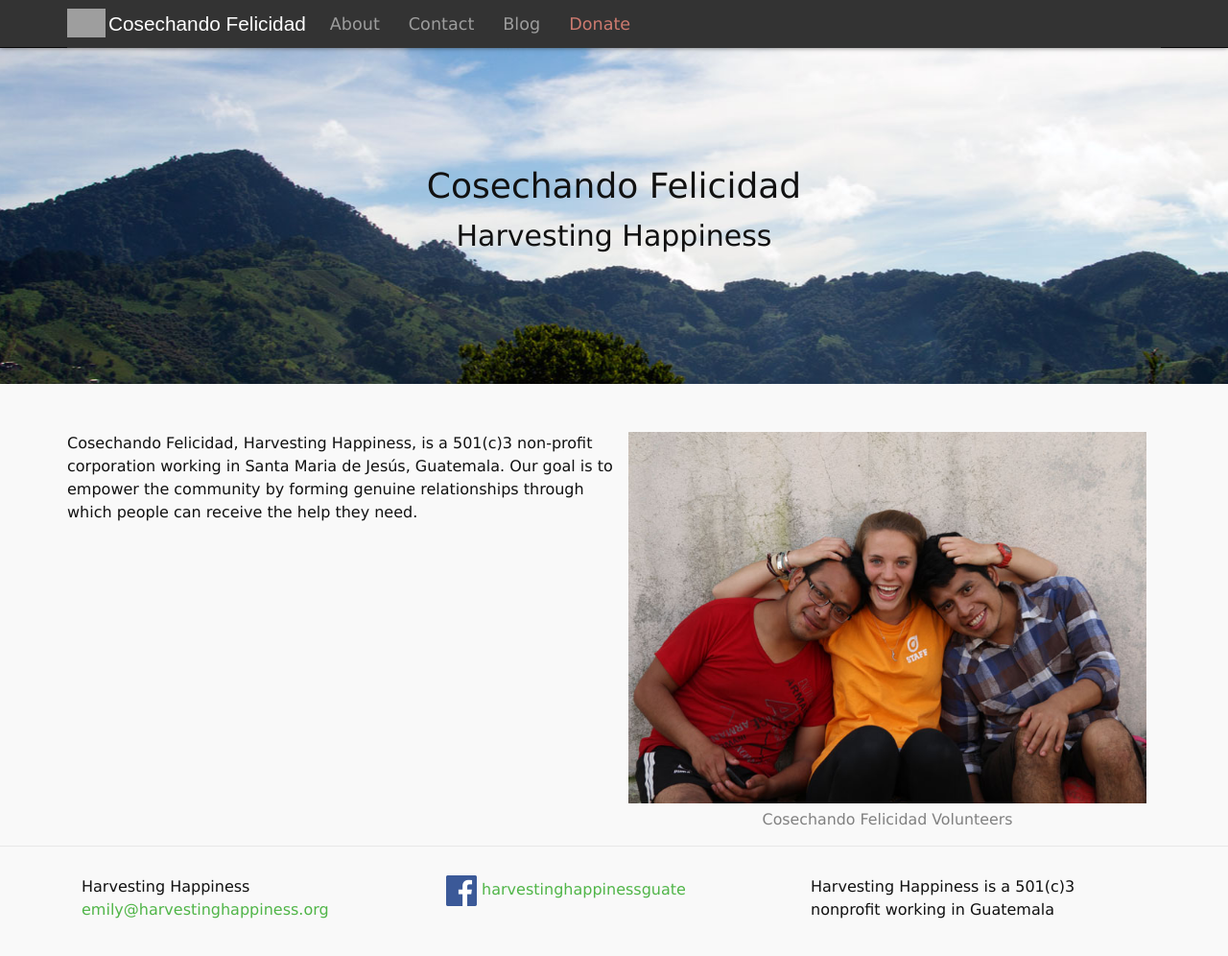
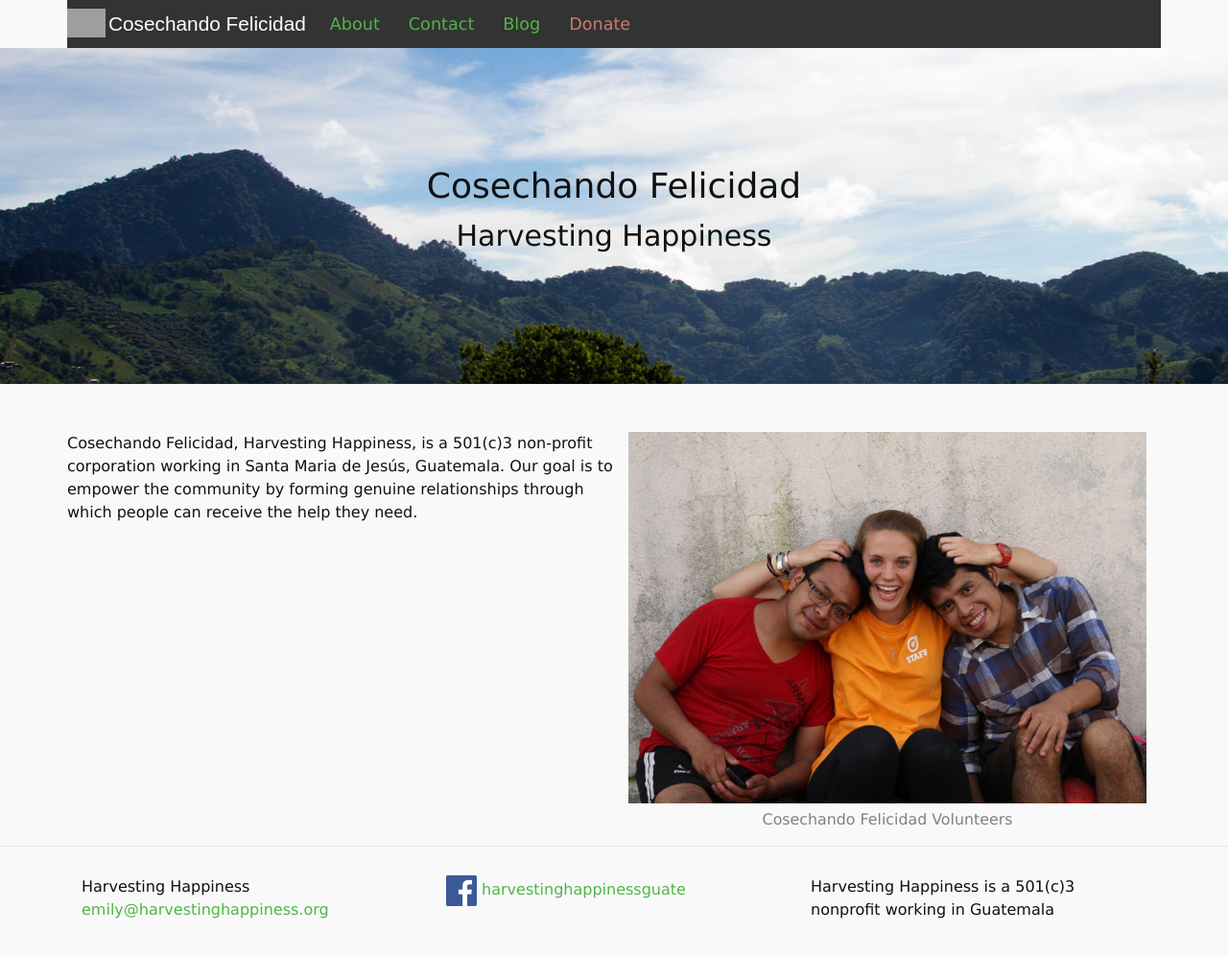
Before and after one commit to harvestinghappiness/harvestinghappiness.github.io, a Jekyll site: the page built from home.md, in a window 1280 px wide and 1020 px high. Shown: the top 996 px of the window at 96% size. Built offline with Jekyll 4.4.1, drawn with Linux system fonts in a browser that asks for light colours.

Commit message:
Update header.html

```diff
--- a/_includes/header.html
+++ b/_includes/header.html
@@ -1,5 +1,5 @@
 <header>
-  <nav class="navbar navbar-inverse navbar-fixed-top">
+  <nav class="navbar navbar-fixed-top">
     <div class="container">
       <div class="navbar-header">
         <button type="button" class="navbar-toggle collapsed" data-toggle="collapse" data-target="#navbar" aria-expanded="false" aria-controls="navbar">
```
